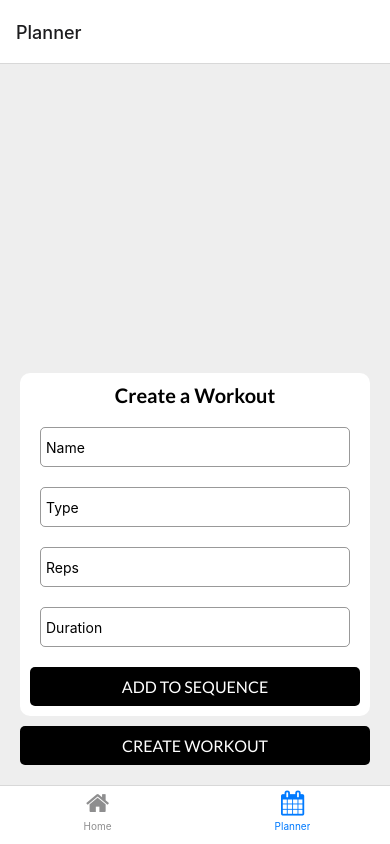
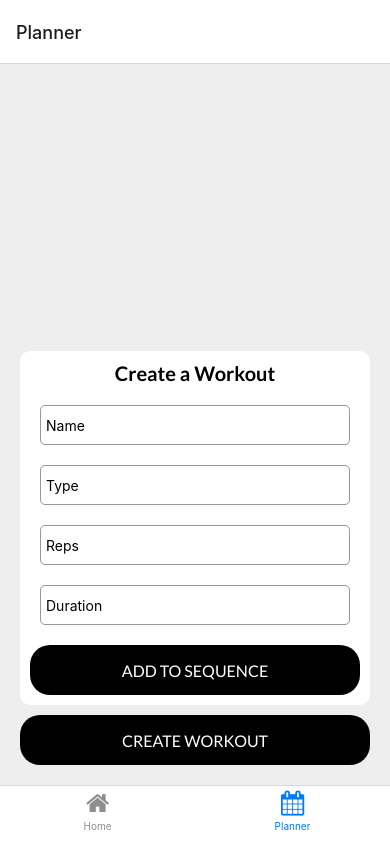
Before and after one commit to devaaravmishra/befit, a React Native app: screen /Planner in a window 390 px wide. Built offline with nearby package versions, Linux system fonts and the light colour scheme.

Commit message:
style: Change `btn` styles

```diff
--- a/app/components/Button/Button.tsx
+++ b/app/components/Button/Button.tsx
@@ -30,8 +30,12 @@ const styles = StyleSheet.create({
 	button: {
 		backgroundColor: "#000",
 		padding: 10,
+		height: 50,
 		marginTop: 10,
-		borderRadius: 5,
+		textAlign: "center",
+		justifyContent: "center",
+		alignItems: "center",
+		borderRadius: 20,
 	},
 });
 
```
